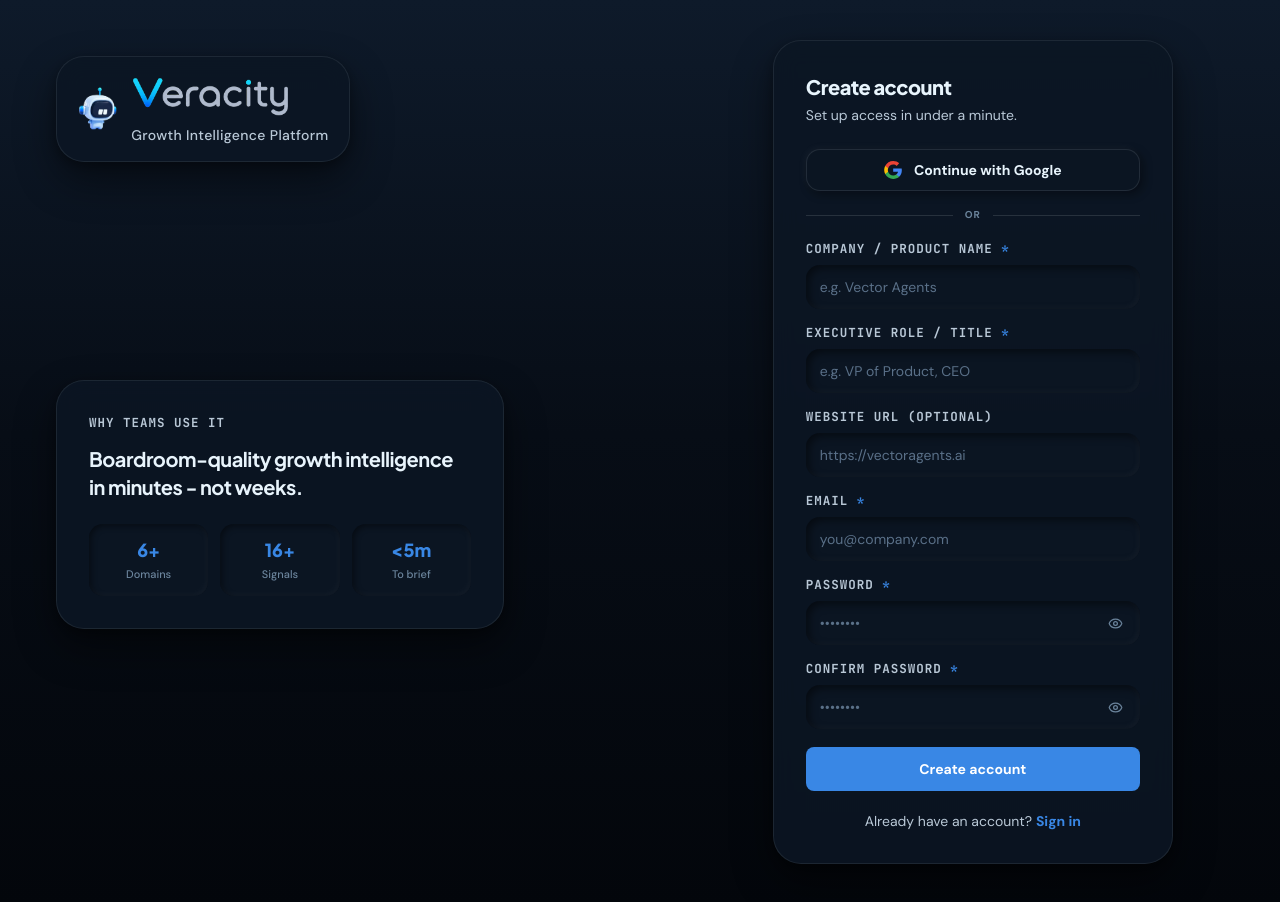
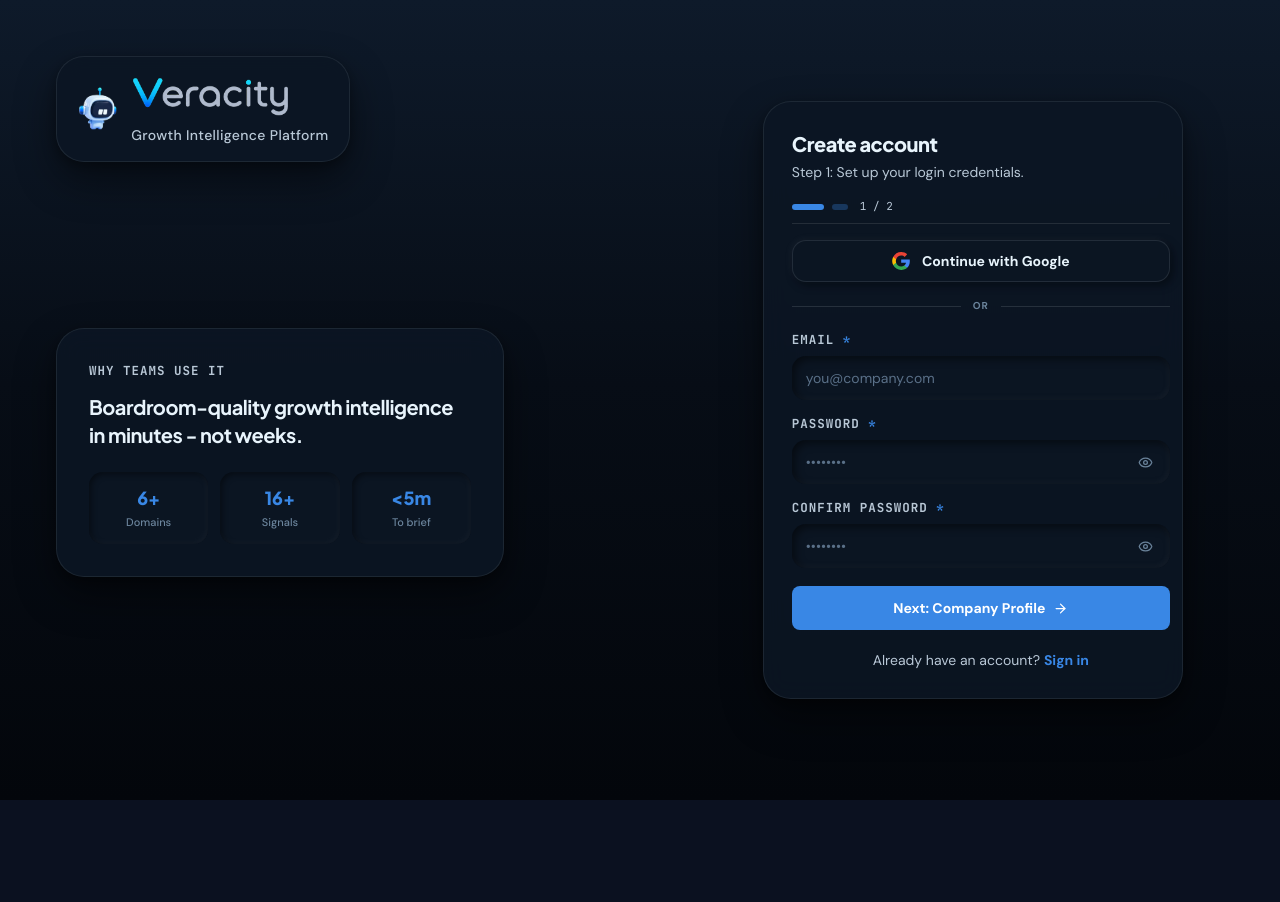
Before and after one commit to Pasidu-Mihiranga/Veracity, a Next.js app: page /auth in a window 1280 px wide. Both pictures are taken after a click on the button "Sign up". After the commit the page ends 800 px from the top, so only its background shows below. Built offline with nearby package versions, Linux system fonts and the light colour scheme.

Commit message:
feat: implement multi-step signup flow in authentication page

```diff
--- a/app/auth/page.tsx
+++ b/app/auth/page.tsx
@@ -4,7 +4,7 @@
 import dynamic from 'next/dynamic';
 import { useRouter, useSearchParams } from 'next/navigation';
 import { createClient } from '@/lib/supabase-browser';
-import { Eye, EyeOff, AlertCircle } from 'lucide-react';
+import { Eye, EyeOff, AlertCircle, ArrowLeft, ArrowRight } from 'lucide-react';
 import { useForcedTheme } from '@/lib/theme-provider';
 import { BrandWordmark } from '@/components/ui/BrandWordmark';
 
@@ -26,6 +26,7 @@
   useForcedTheme('dark');
 
   const [mode, setMode] = useState<'signin' | 'signup'>('signin');
+  const [signupStep, setSignupStep] = useState<1 | 2>(1);
   const [email, setEmail] = useState('');
   const [password, setPassword] = useState('');
   const [confirmPassword, setConfirmPassword] = useState('');
@@ -43,6 +44,23 @@
     const err = searchParams.get('error');
     if (err) setError(err);
   }, [searchParams]);
+
+  const handleNextStep = () => {
+    setError('');
+    if (!email.trim() || !email.includes('@')) {
+      setError('Please enter a valid email address.');
+      return;
+    }
+    if (!password || password.length < 6) {
+      setError('Password must be at least 6 characters long.');
+      return;
+    }
+    if (password !== confirmPassword) {
+      setError('Passwords do not match. Please ensure both password fields match.');
+      return;
+    }
+    setSignupStep(2);
+  };
 
   const handleGoogleSignIn = () => {
     setGoogleLoading(true);
@@ -149,9 +167,9 @@
         </div>
 
         {/* Right — sign-in */}
-        <div className="flex-1 flex items-center justify-center p-6 sm:p-10">
-          <div className="w-full max-w-[400px] pointer-events-auto">
-            <div className="lg:hidden mb-8 auth-card w-fit px-4 py-3">
+        <div className="flex-1 flex items-center justify-center p-4 sm:p-8 max-h-screen overflow-hidden">
+          <div className="w-full max-w-[420px] pointer-events-auto my-auto max-h-[calc(100vh-2rem)] flex flex-col justify-center">
+            <div className="lg:hidden mb-3 shrink-0 auth-card w-fit px-4 py-3">
               <div className="flex items-center gap-2.5">
                 <img
                   src="/robot.avif"
@@ -170,16 +188,43 @@
               </div>
             </div>
 
-            <div className="auth-card p-7 sm:p-8">
+            <div className="auth-card p-6 sm:p-7 w-full flex flex-col justify-between min-h-[480px] max-h-[calc(100vh-3rem)] overflow-y-auto pr-2 sm:pr-3">
+              <div>
                 <h2 className="font-display text-xl font-extrabold tracking-tight mb-1">
                   {mode === 'signin' ? 'Sign in' : 'Create account'}
                 </h2>
-              <p className="auth-muted text-sm mb-6">
+                <p className="auth-muted text-sm mb-4">
                   {mode === 'signin'
                     ? 'Access your intelligence workspace.'
-                  : 'Set up access in under a minute.'}
+                    : signupStep === 1
+                      ? 'Step 1: Set up your login credentials.'
+                      : 'Step 2: Define your company profile.'}
                 </p>
+              </div>
 
+              {mode === 'signup' && (
+                <div className="flex items-center justify-between mb-4 pb-2 border-b border-white/10">
+                  <div className="flex items-center gap-2">
+                    <span className={`h-1.5 rounded-full transition-all ${signupStep === 1 ? 'w-8 bg-accent' : 'w-4 bg-accent/30'}`} />
+                    <span className={`h-1.5 rounded-full transition-all ${signupStep === 2 ? 'w-8 bg-accent' : 'w-4 bg-accent/30'}`} />
+                    <span className="text-[11px] font-mono text-muted-foreground ml-1">
+                      {signupStep} / 2
+                    </span>
+                  </div>
+                  {signupStep === 2 && (
+                    <button
+                      type="button"
+                      onClick={() => setSignupStep(1)}
+                      className="text-[11px] font-mono text-accent hover:underline cursor-pointer flex items-center gap-1"
+                    >
+                      <ArrowLeft size={12} /> Back to Step 1
+                    </button>
+                  )}
+                </div>
+              )}
+
+              {(mode === 'signin' || (mode === 'signup' && signupStep === 1)) && (
+                <>
                   <button
                     type="button"
                     onClick={handleGoogleSignIn}
@@ -199,9 +244,11 @@
                     <span className="auth-divider-label text-[10px] font-semibold uppercase tracking-widest">or</span>
                     <div className="auth-divider flex-1 h-px" />
                   </div>
+                </>
+              )}
 
               <form onSubmit={handleEmailAuth} className="flex flex-col gap-3.5">
-                {mode === 'signup' && (
+                {mode === 'signup' && signupStep === 2 && (
                   <>
                     <div>
                       <label className="label-mono auth-muted block mb-1.5">Company / Product Name <span className="text-accent">*</span></label>
@@ -209,7 +256,7 @@
                         type="text"
                         value={company}
                         onChange={e => setCompany(e.target.value)}
-                        required={mode === 'signup'}
+                        required
                         placeholder="e.g. Vector Agents"
                         className="auth-input w-full h-11 px-3.5 text-sm outline-none"
                       />
@@ -221,7 +268,7 @@
                         type="text"
                         value={role}
                         onChange={e => setRole(e.target.value)}
-                        required={mode === 'signup'}
+                        required
                         placeholder="e.g. VP of Product, CEO"
                         className="auth-input w-full h-11 px-3.5 text-sm outline-none"
                       />
@@ -240,6 +287,8 @@
                   </>
                 )}
 
+                {(mode === 'signin' || (mode === 'signup' && signupStep === 1)) && (
+                  <>
                     <div>
                       <label className="label-mono auth-muted block mb-1.5">Email <span className="text-accent">*</span></label>
                       <input
@@ -274,8 +323,10 @@
                         </button>
                       </div>
                     </div>
+                  </>
+                )}
 
-                {mode === 'signup' && (
+                {mode === 'signup' && signupStep === 1 && (
                   <div>
                     <label className="label-mono auth-muted block mb-1.5">
                       Confirm Password <span className="text-accent">*</span>
@@ -285,7 +336,7 @@
                         type={showConfirmPassword ? 'text' : 'password'}
                         value={confirmPassword}
                         onChange={e => setConfirmPassword(e.target.value)}
-                        required={mode === 'signup'}
+                        required
                         minLength={6}
                         placeholder="••••••••"
                         className={`auth-input w-full h-11 px-3.5 pr-11 text-sm outline-none ${confirmPassword && password !== confirmPassword ? 'border-red-500/80 focus:border-red-500' : ''
@@ -320,23 +371,51 @@
                   </div>
                 )}
 
+                {mode === 'signup' && signupStep === 1 ? (
+                  <button
+                    type="button"
+                    onClick={handleNextStep}
+                    className="bg-gradient-signature w-full h-11 font-semibold text-sm text-white flex items-center justify-center gap-2 mt-1 cursor-pointer hover:opacity-95 transition-opacity"
+                  >
+                    <span>Next: Company Profile</span>
+                    <ArrowRight size={15} />
+                  </button>
+                ) : (
+                  <div className="flex items-center gap-2 mt-1">
+                    {mode === 'signup' && signupStep === 2 && (
+                      <button
+                        type="button"
+                        onClick={() => setSignupStep(1)}
+                        className="auth-btn-secondary px-4 h-11 text-sm font-semibold cursor-pointer flex items-center gap-1.5"
+                      >
+                        <ArrowLeft size={14} />
+                        <span>Back</span>
+                      </button>
+                    )}
                     <button
                       type="submit"
                       disabled={loading || googleLoading}
-                  className="bg-gradient-signature w-full h-11 font-semibold text-sm text-white disabled:opacity-60 flex items-center justify-center gap-2 mt-1"
+                      className="bg-gradient-signature flex-1 h-11 font-semibold text-sm text-white disabled:opacity-60 flex items-center justify-center gap-2 cursor-pointer"
                     >
                       {loading ? (
                         <span className="w-4 h-4 border-2 border-white/30 border-t-white rounded-full animate-spin" />
                       ) : mode === 'signin' ? 'Sign in' : 'Create account'}
                     </button>
+                  </div>
+                )}
               </form>
 
               <p className="auth-muted text-center text-sm mt-5">
                 {mode === 'signin' ? "Don't have an account?" : 'Already have an account?'}{' '}
                 <button
                   type="button"
-                  onClick={() => { setMode(mode === 'signin' ? 'signup' : 'signin'); setError(''); setSuccessMsg(''); }}
-                  className="text-accent font-semibold hover:underline focus-ring rounded"
+                  onClick={() => {
+                    setMode(mode === 'signin' ? 'signup' : 'signin');
+                    setSignupStep(1);
+                    setError('');
+                    setSuccessMsg('');
+                  }}
+                  className="text-accent font-semibold hover:underline focus-ring rounded cursor-pointer"
                 >
                   {mode === 'signin' ? 'Sign up' : 'Sign in'}
                 </button>
```
Lines whose indentation alone changed are shown as unchanged.
